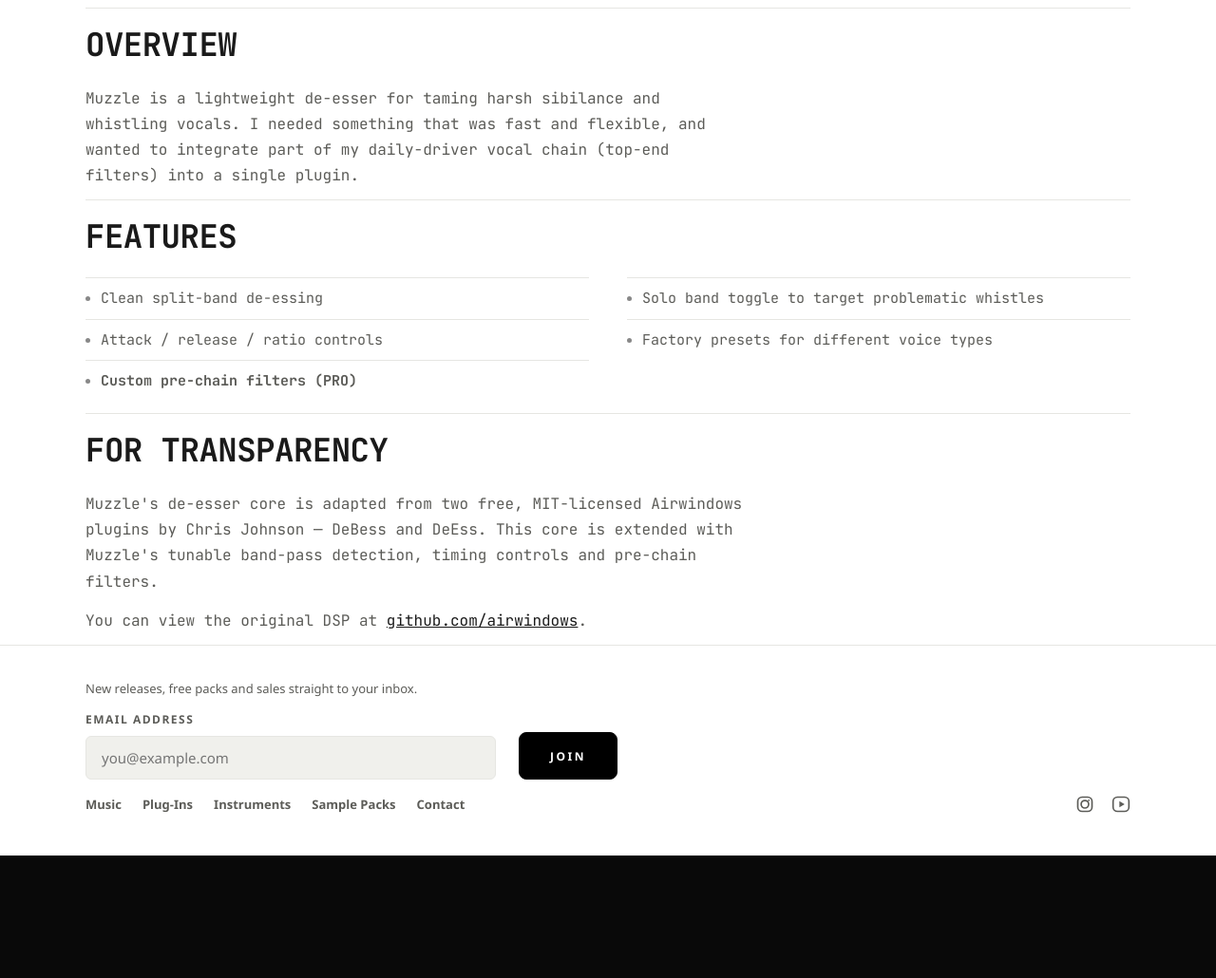
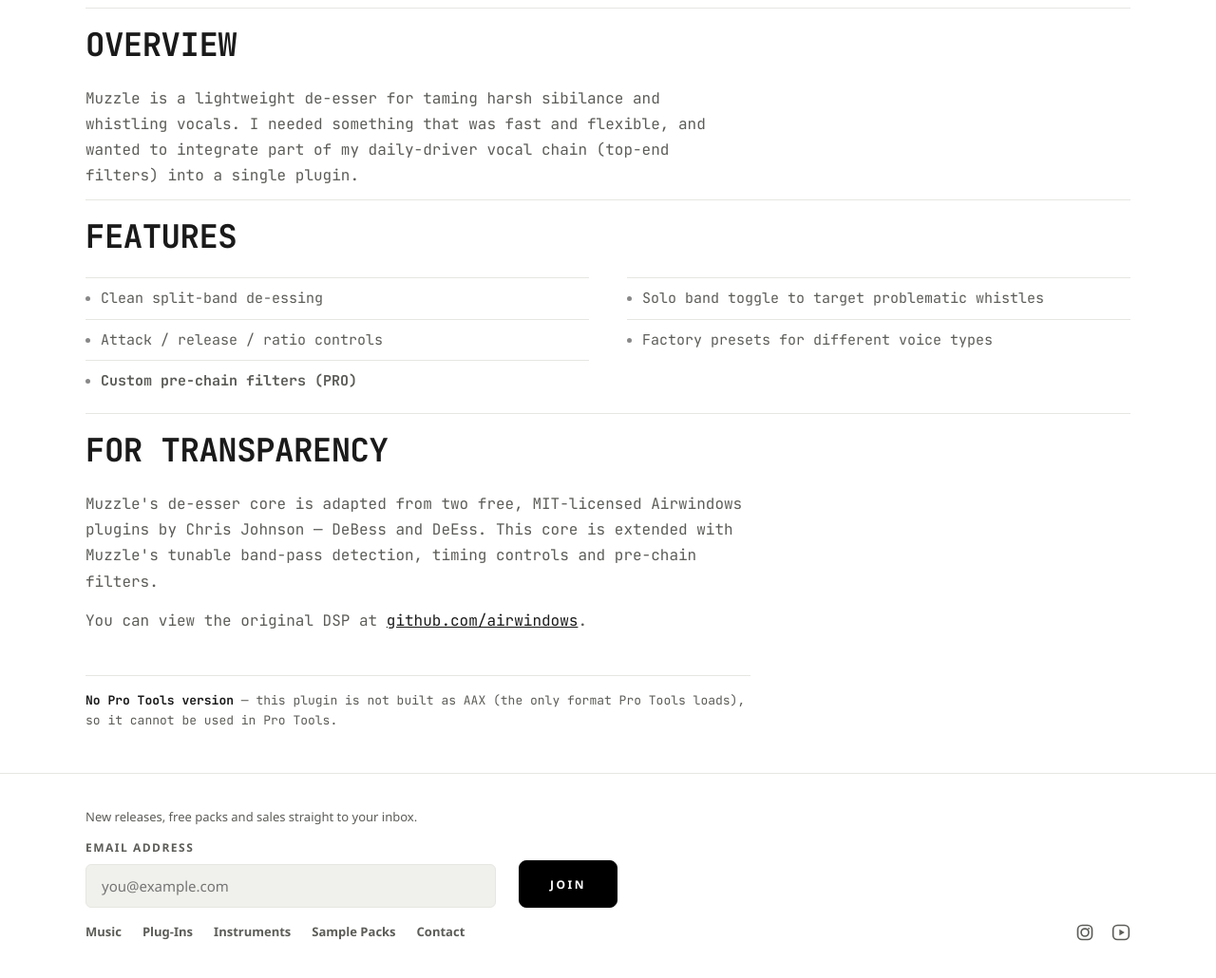
Before and after one commit to iamlamprey/iamlamprey-website, a Jekyll site: the page built from plugins/muzzle.html, in a window 1280 px wide, cut to the strip 1274-2310 px from the top of the page. Shown: the top 1030 px of the strip at 95% size. Built offline with Jekyll 4.4.1, drawn with Linux system fonts in a browser that asks for light colours; a script that is not in the unit is left out; before the commit the page ends 2175 px from its top, so only the background shows below that.

Commit message:
(hana) - added protools AAX caveat

```diff
--- a/_layouts/plugin.html
+++ b/_layouts/plugin.html
@@ -14,5 +14,6 @@
     {% endunless %}
     {% include product-rating.html %}
 {{ content }}
+    <div class="ibl-plugin-formats"><strong>No Pro Tools version</strong> &mdash; this plugin is not built as AAX (the only format Pro Tools loads), so it cannot be used in Pro Tools.</div>
   </div>
 </div>
--- a/assets/css/site.css
+++ b/assets/css/site.css
@@ -988,6 +988,14 @@
   --ibl-font: "JetBrains Mono", ui-monospace, SFMono-Regular, Menlo, monospace;
 }
 
+/* the canvas follows the band. body's --ibl-bg is the dark token, and it is
+   what paints the space under the page's last band, which on Muzzle reads as a
+   black strip below the light content. the descendant chain is deliberate:
+   /plugins/ nests a light half inside its split screen, and its canvas is dark */
+body:has(> main > .ibl-plugin-light) {
+  background: #FFFFFF;
+}
+
 /* the accent is black on the light theme, so the button label flips to white;
    the disabled state keeps its own muted label */
 .ibl-plugin-light .ibl-buy:not(.ibl-buy-disabled) {
@@ -1040,6 +1048,25 @@
 .ibl-plugin .ibl-rating {
   justify-content: center;
   text-align: center;
+}
+
+/* the AAX caveat is a footnote at the end of the page rather than a warning
+   above the fold: it is a format note, not a reason to leave. it is a <div> so
+   it has no margin of its own to collapse out through the page when this rule
+   has not loaded yet, and the bottom padding is what holds the dark footer off
+   the text on the light theme - the page band paints it, this block does not */
+.ibl-plugin-formats {
+  margin: 32px 0 0;
+  padding: 16px 0 44px;
+  border-top: 1px solid var(--ibl-line-soft);
+  color: var(--ibl-muted);
+  font-size: 13px;
+  line-height: 1.6;
+  max-width: 700px;
+}
+
+.ibl-plugin-formats strong {
+  color: var(--ibl-text);
 }
 
 /* .ibl-product-section without a cover: the same price row, points and button,
```
